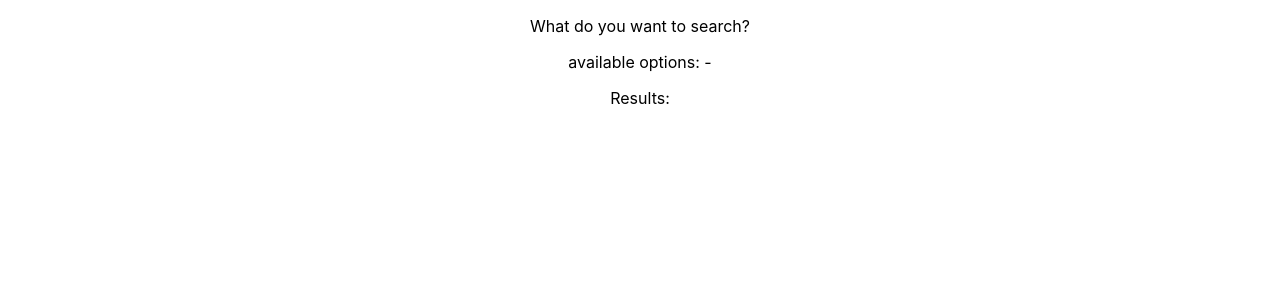
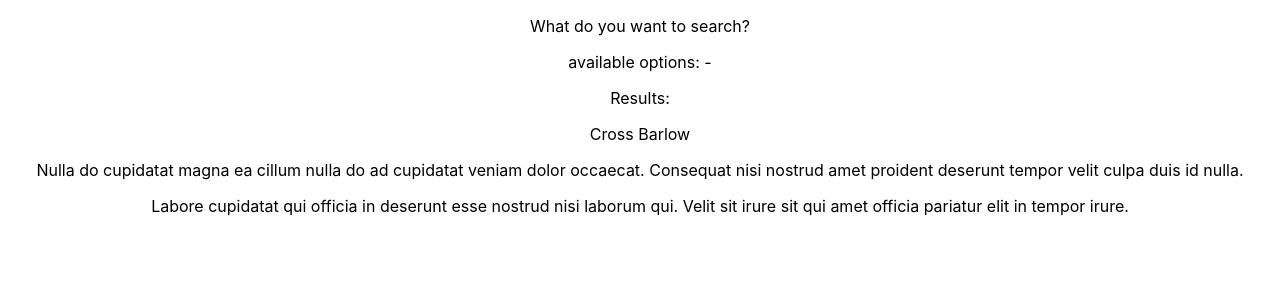
Before and after one commit to mmaaddiieemm/search-app, a React (Create React App) app: page / in a window 1280 px wide. Shown: the top 300 px of the page. Built offline with nearby package versions, Linux system fonts and the light colour scheme.

Commit message:
Basic output and classes for display of each of the three datatypes

```diff
--- a/src/App.js
+++ b/src/App.js
@@ -1,21 +1,20 @@
 import React, {useState} from 'react';
-import { Form, InputGroup, Button} from "react-bootstrap";
-import Results from "./Results";
+import {InputGroup} from "react-bootstrap";
+import DisplayResults from "./DisplayResults";
 import './App.css';
-import Search from "./Search";
 
 function App() {
-  const [searchCriteria, setSearchCriteria] = useState("");
+  // const [searchCriteria, setSearchCriteria] = useState("");
 
-  const criteria = "-u";
-
+  const searchKey = "id";
+  const value = 2;
   return (
     <div className="App">
       <p>What do you want to search? </p>
       <p>available options: -</p>
       <InputGroup></InputGroup>
       <p>Results: </p>
-      <Results criteria={searchCriteria}></Results>
+      <DisplayResults searchKey={searchKey} value={value}></DisplayResults>
     </div>
   );
 }
--- /dev/null
+++ b/src/DisplayResults.js
@@ -0,0 +1,27 @@
+import React from "react";
+import Search from "./Search.js";
+import Users from "./Users.js";
+import Tickets from "./Tickets.js";
+import Organizations from "./Organizations.js";
+var OrgDb = require("./data/organizations.json");
+var TicketsDb = require("./data/tickets.json");
+var UsersDb = require("./data/users.json");
+
+function DisplayResults({searchKey, value}) {
+    var users = Search(searchKey, value, UsersDb);
+    var tickets = Search(searchKey, value, TicketsDb);
+    var orgs = Search(searchKey, value, OrgDb);
+    users.map((i) => console.log(i));
+    console.log(users);
+    console.log(searchKey);
+    console.log(value);
+    return(
+        <div>
+            {users.map( (i) => <Users key={i.external_id} userData={i} /> )}
+            {tickets.map( (j) => <Tickets key={j.external_id} ticketData={j} /> )}
+            {orgs.map( (k) => <Organizations key={k.external_id} orgData={k} /> )}
+        </div>
+    );
+}
+
+export default DisplayResults;
--- /dev/null
+++ b/src/Organizations.js
@@ -0,0 +1,10 @@
+import React from "react";
+
+function Organizations({orgData}) {
+    return(
+        <div>
+            <p> org: {orgData.name}</p>
+        </div>
+    );
+}
+export default Organizations;
--- a/src/PrintData.js
+++ b/src/PrintData.js
@@ -1,9 +1,9 @@
 import React from "react";
 
+// CLI-friendly print data function.
 function PrintData(dataToPrint) {
-    //console.log(dataToPrint);
-    return(dataToPrint.toString()
-    );
+    return(dataToPrint.toString());
+    var result =
 }
 
 export default PrintData;
--- a/src/Results.js
+++ /dev/null
@@ -1,10 +0,0 @@
-import React from "react";
-
-function Results({searchCriteria}) {
-    console.log(searchCriteria);
-    return (
-        <div></div>
-    );
-}
-
-export default Results;
--- a/src/Search.js
+++ b/src/Search.js
@@ -17,12 +17,12 @@ function Search(key, val, inputData) {
                 if (Array.isArray(entry[currKey])) {
                     for (var j = 0; j < entry[currKey].length; j++) {
                         var thisArray = entry[currKey];
-                        if (thisArray[j] == val) {
+                        if (thisArray[j] === val) {
                             results.push(entry);
                         }
                     }
                 } else {
-                    if (entry[currKey] == val) {
+                    if (entry[currKey] === val) {
                         results.push(entry);
                     }
                 }
--- /dev/null
+++ b/src/Tickets.js
@@ -0,0 +1,10 @@
+import React from "react";
+
+function Tickets({ticketData}) {
+    return (
+        <div>
+            <p>{ticketData.description}</p>
+        </div>
+    );
+}
+export default Tickets;
--- /dev/null
+++ b/src/Users.js
@@ -0,0 +1,13 @@
+import React from "react";
+
+
+function Users({userData}) {
+    console.log(userData);
+    return(
+        <div>
+            <p>{userData.name}</p>
+        </div>
+    );
+}
+
+export default Users;
```
